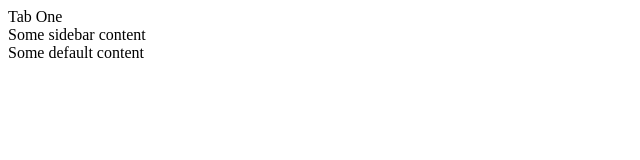
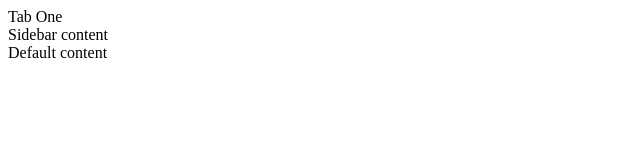
Before and after one commit to jasperwieringa/arc-react-test, a React (Create React App) app: page / in a window 1280 px wide. Shown: the top 160 px of the page, without its empty margins (0-640 px from the left). Built offline with nearby package versions, Linux system fonts and the light colour scheme; what @arc-web/components would draw is missing.

Commit message:
Final changes

```diff
--- a/src/components/App.js
+++ b/src/components/App.js
@@ -7,15 +7,15 @@ function App(props) {
     const { theme } = props;
 
     return (
-        <arc-container id={'container'} theme={theme}>
+        <arc-container theme={theme}>
             <arc-navbar slot={'nav'} logo={'/assets/arc-red.svg'}>
                 <arc-button type={'tab'}>Tab One</arc-button>
             </arc-navbar>
             <arc-sidebar slot={'side'}>
-                <div style={{padding: 'var(--arc-spacing-small)'}}>Some sidebar content</div>
+                <div style={{padding: 'var(--arc-spacing-small)'}}>Sidebar content</div>
             </arc-sidebar>
             <div style={{padding: 'var(--arc-spacing-small)'}}>
-                Some default content
+                Default content
             </div>
         </arc-container>
     );
```
